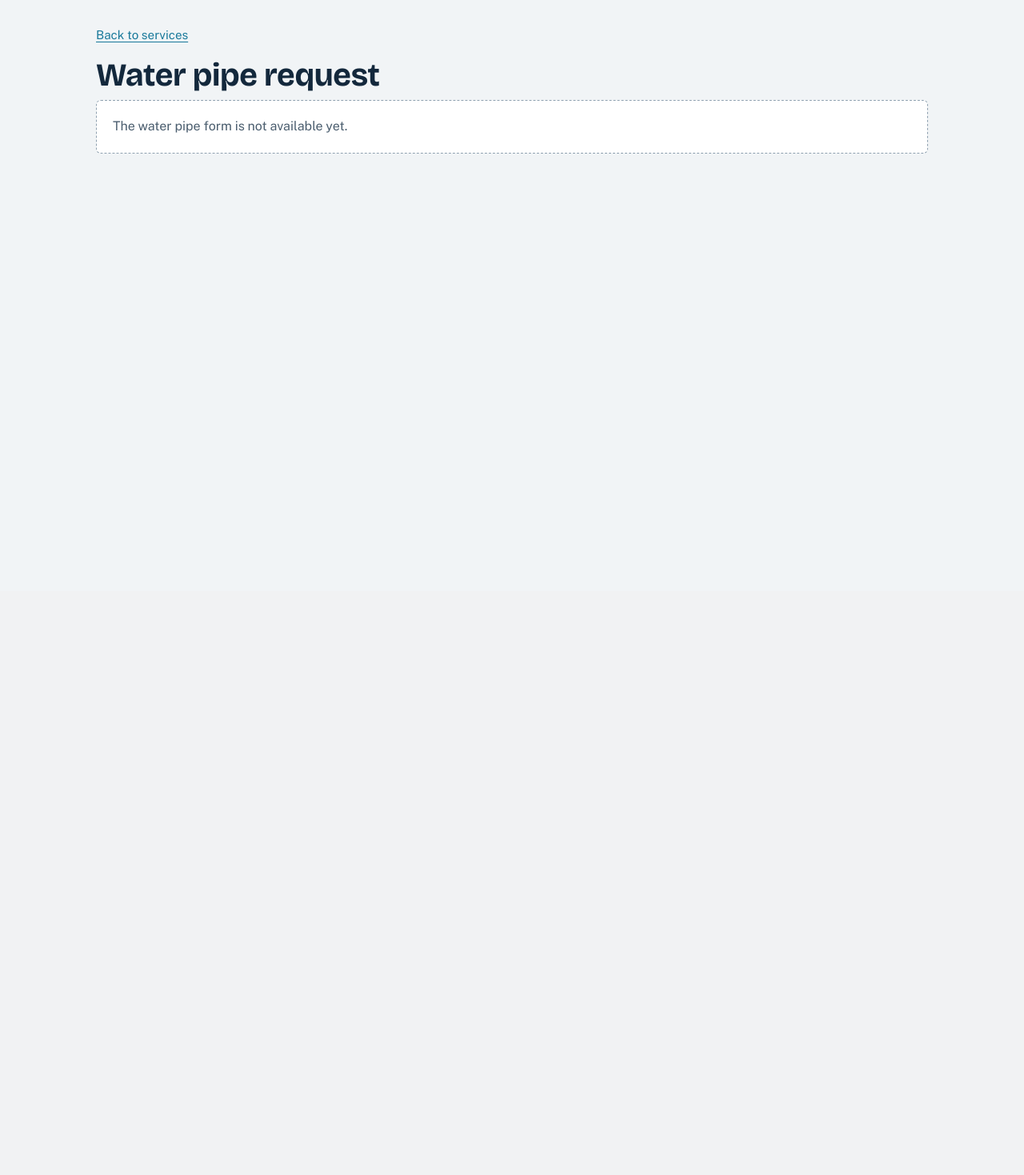
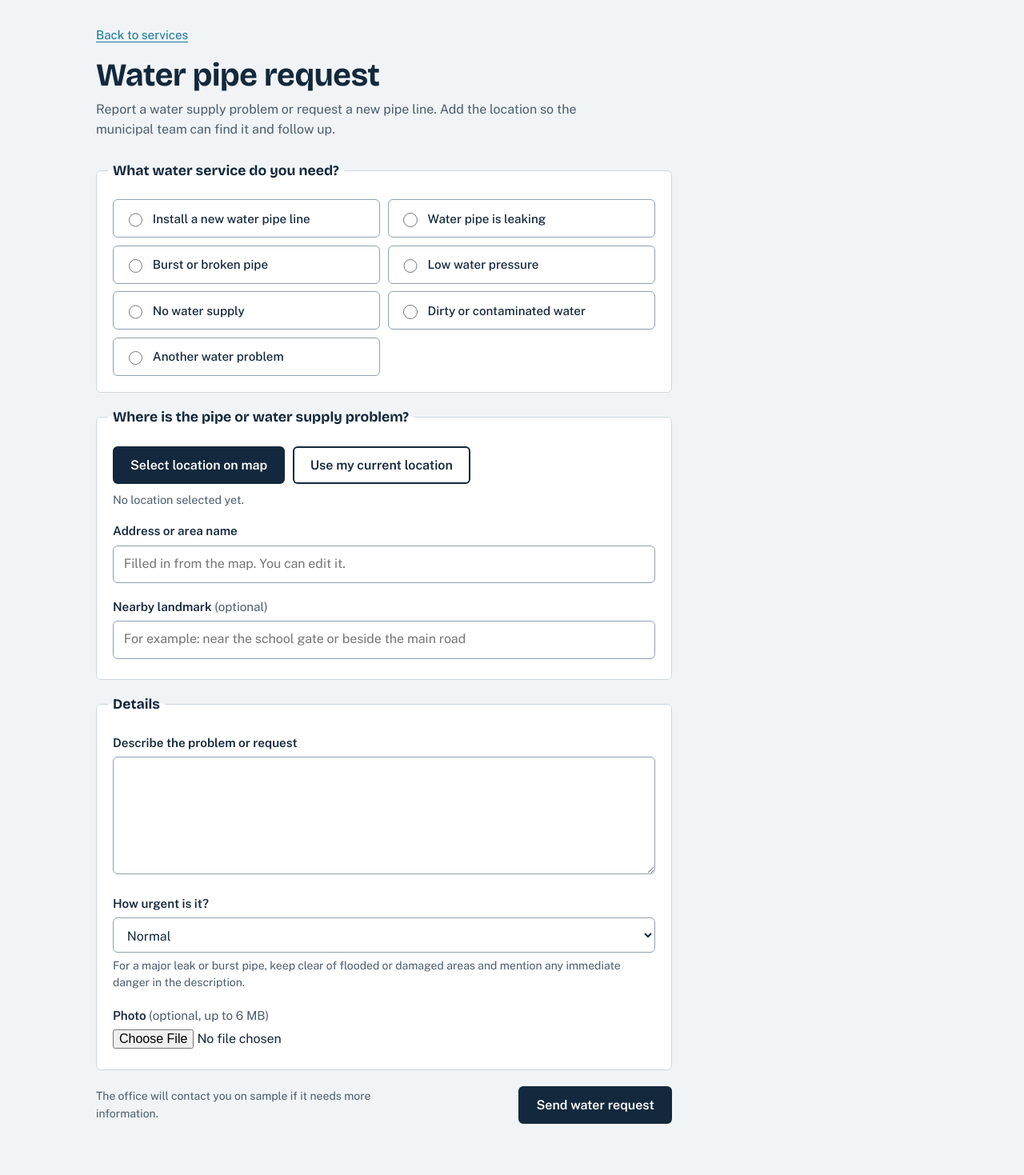
Before and after one commit to SandeepShrestha123/Municipality-Complaint-Management-system, a Flask app: page /water in a window 1280 px wide. Shown: the part 61-1530 px from the top of the page at 80% size. Before the commit the page ends 253 px from the top, so only its background shows below. Run offline with Flask 3, Linux system fonts and the light colour scheme; the visitor is signed in with stand-in values (Sample User, id 1); data comes from the database, SQL or seed files in the repository.

Commit message:
Add water service request feature

```diff
--- a/app.py
+++ b/app.py
@@ -25,6 +25,15 @@ REQUEST_TYPES = {
     "damaged_pole": "Pole is damaged or leaning",
     "wire_problem": "Wires are hanging, loose or sparking",
     "other": "Another pole problem",
+}
+WATER_REQUEST_TYPES = {
+    "new_pipe": "Install a new water pipe line",
+    "leak": "Water pipe is leaking",
+    "burst_pipe": "Burst or broken pipe",
+    "low_pressure": "Low water pressure",
+    "no_supply": "No water supply",
+    "contaminated": "Dirty or contaminated water",
+    "other_water": "Another water problem",
 }
 URGENCY_LEVELS = {
     "normal": "Normal",
@@ -220,7 +229,7 @@ def dashboard():
         complaints=rows,
         total=counts["total"] or 0,
         open_count=counts["open_count"] or 0,
-        request_types=REQUEST_TYPES,
+        request_types={**REQUEST_TYPES, **WATER_REQUEST_TYPES},
     )
 
 
@@ -293,11 +302,72 @@ def electricity():
 
 
 # -------------------------------------------------------------------- water
-@app.route("/water")
+@app.route("/water", methods=["GET", "POST"])
 @login_required
 def water():
-    # Placeholder: your teammate's water pipe form plugs in here.
-    return render_template("water.html")
+    errors = {}
+    form = request.form
+
+    if request.method == "POST":
+        request_type = form.get("request_type", "")
+        description = form.get("description", "").strip()
+        urgency = form.get("urgency", "normal")
+        address = form.get("address", "").strip()
+        landmark = form.get("landmark", "").strip()
+        lat_raw, lng_raw = form.get("latitude", ""), form.get("longitude", "")
+
+        if request_type not in WATER_REQUEST_TYPES:
+            errors["request_type"] = "Choose the water problem or service you need."
+        if urgency not in URGENCY_LEVELS:
+            urgency = "normal"
+        if len(description) < 10:
+            errors["description"] = "Describe the problem in at least 10 characters."
+
+        latitude = longitude = None
+        try:
+            latitude, longitude = float(lat_raw), float(lng_raw)
+            if not (-90 <= latitude <= 90 and -180 <= longitude <= 180):
+                raise ValueError
+        except ValueError:
+            errors["location"] = "Select the location on the map."
+
+        if not address and "location" not in errors:
+            errors["address"] = "Add an address or the name of the area."
+
+        photo_name = None
+        photo = request.files.get("photo")
+        if photo and photo.filename:
+            ext = photo.filename.rsplit(".", 1)[-1].lower()
+            if ext not in ALLOWED_PHOTOS:
+                errors["photo"] = "Upload a PNG, JPG or WEBP image."
+            else:
+                photo_name = f"{uuid.uuid4().hex}_{secure_filename(photo.filename)}"
+
+        if not errors:
+            if photo_name:
+                photo.save(os.path.join(UPLOAD_DIR, photo_name))
+            db = get_db()
+            db.execute(
+                "INSERT INTO complaints (user_id, service, request_type,"
+                " description, urgency, address, landmark, latitude, longitude,"
+                " photo, status, created_at)"
+                " VALUES (?,?,?,?,?,?,?,?,?,?,?,?)",
+                (g.user["id"], "water", request_type, description, urgency,
+                 address, landmark, latitude, longitude, photo_name, "Submitted",
+                 datetime.now().isoformat(timespec="seconds")),
+            )
+            db.commit()
+            flash("Your water service request has been sent to the municipal office.",
+                  "success")
+            return redirect(url_for("dashboard"))
+
+    return render_template(
+        "water.html",
+        errors=errors,
+        form=form,
+        request_types=WATER_REQUEST_TYPES,
+        urgency_levels=URGENCY_LEVELS,
+    )
 
 
 # ---------------------------------------------------------------------- map
--- a/templates/water.html
+++ b/templates/water.html
@@ -1,7 +1,98 @@
 {% extends "layout_app.html" %}
-{% block title %}Water pipes{% endblock %}
+{% block title %}Water service request{% endblock %}
 {% block content %}
 <a class="back" href="{{ url_for('dashboard') }}">Back to services</a>
 <h1>Water pipe request</h1>
-<p class="empty">The water pipe form is not available yet.</p>
+<p class="lede">Report a water supply problem or request a new pipe line. Add the location so the municipal team can find it and follow up.</p>
+
+{% if errors %}
+<p class="notice notice-error" role="alert">Check the highlighted fields below and send the request again.</p>
+{% endif %}
+
+<form class="request-form" method="post" enctype="multipart/form-data" novalidate>
+  <fieldset class="block {% if errors.request_type %}has-error{% endif %}">
+    <legend>What water service do you need?</legend>
+    <div class="choices">
+      {% for key, label in request_types.items() %}
+      <label class="choice">
+        <input type="radio" name="request_type" value="{{ key }}" {% if form.get('request_type') == key %}checked{% endif %} required>
+        <span>{{ label }}</span>
+      </label>
+      {% endfor %}
+    </div>
+    {% if errors.request_type %}<p class="field-error">{{ errors.request_type }}</p>{% endif %}
+  </fieldset>
+
+  <fieldset class="block {% if errors.location or errors.address %}has-error{% endif %}">
+    <legend>Where is the pipe or water supply problem?</legend>
+    <div class="location-actions">
+      <button type="button" class="btn btn-primary" id="openMap">Select location on map</button>
+      <button type="button" class="btn btn-quiet" id="useMyLocation">Use my current location</button>
+    </div>
+    <p class="pin-state" id="pinState" aria-live="polite">
+      {% if form.get('latitude') and form.get('longitude') %}Location selected.{% else %}No location selected yet.{% endif %}
+    </p>
+    {% if errors.location %}<p class="field-error">{{ errors.location }}</p>{% endif %}
+    <input type="hidden" name="latitude" id="latitude" value="{{ form.get('latitude', '') }}">
+    <input type="hidden" name="longitude" id="longitude" value="{{ form.get('longitude', '') }}">
+
+    <div class="field {% if errors.address %}has-error{% endif %}">
+      <label for="address">Address or area name</label>
+      <input id="address" name="address" type="text" value="{{ form.get('address', '') }}" placeholder="Filled in from the map. You can edit it.">
+      {% if errors.address %}<p class="field-error">{{ errors.address }}</p>{% endif %}
+    </div>
+    <div class="field">
+      <label for="landmark">Nearby landmark <span class="optional">(optional)</span></label>
+      <input id="landmark" name="landmark" type="text" value="{{ form.get('landmark', '') }}" placeholder="For example: near the school gate or beside the main road">
+    </div>
+  </fieldset>
+
+  <fieldset class="block">
+    <legend>Details</legend>
+    <div class="field {% if errors.description %}has-error{% endif %}">
+      <label for="description">Describe the problem or request</label>
+      <textarea id="description" name="description" rows="5" required>{{ form.get('description', '') }}</textarea>
+      {% if errors.description %}<p class="field-error">{{ errors.description }}</p>{% endif %}
+    </div>
+
+    <div class="field">
+      <label for="urgency">How urgent is it?</label>
+      <select id="urgency" name="urgency">
+        {% for key, label in urgency_levels.items() %}
+        <option value="{{ key }}" {% if form.get('urgency', 'normal') == key %}selected{% endif %}>{{ label }}</option>
+        {% endfor %}
+      </select>
+      <p class="hint">For a major leak or burst pipe, keep clear of flooded or damaged areas and mention any immediate danger in the description.</p>
+    </div>
+
+    <div class="field {% if errors.photo %}has-error{% endif %}">
+      <label for="photo">Photo <span class="optional">(optional, up to 6 MB)</span></label>
+      <input id="photo" name="photo" type="file" accept="image/png,image/jpeg,image/webp">
+      {% if errors.photo %}<p class="field-error">{{ errors.photo }}</p>{% endif %}
+    </div>
+  </fieldset>
+
+  <div class="form-foot">
+    <p class="hint">The office will contact you on {{ g.user['phone'] }} if it needs more information.</p>
+    <button class="btn btn-primary" type="submit">Send water request</button>
+  </div>
+</form>
+
+<dialog id="mapDialog" aria-labelledby="mapTitle">
+  <div class="dialog-head">
+    <h2 id="mapTitle">Select the location</h2>
+    <button type="button" class="link-btn" id="cancelMap">Close</button>
+  </div>
+  <p class="dialog-help">Click the exact location of the pipe or affected area on the map. Zoom in for accuracy.</p>
+  <iframe id="mapFrame" title="OpenStreetMap, click to place a pin"></iframe>
+  <div class="dialog-foot">
+    <p id="pickedText" class="hint">Nothing selected yet.</p>
+    <button type="button" class="btn btn-primary" id="confirmMap" disabled>Confirm location</button>
+  </div>
+</dialog>
+
+<script>
+  window.MAP_URL = "{{ url_for('map_view') }}";
+</script>
+<script src="{{ url_for('static', filename='electricity.js') }}"></script>
 {% endblock %}
```
